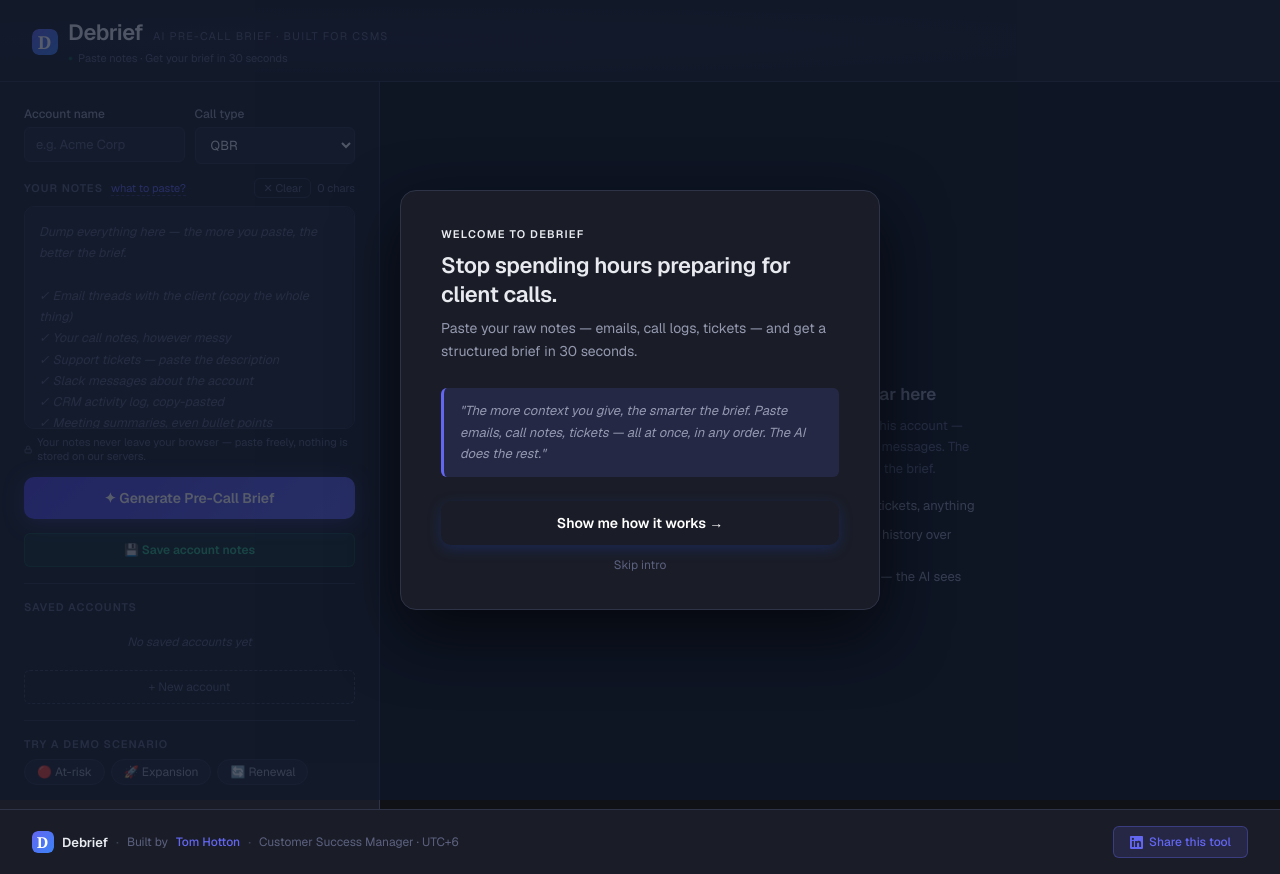
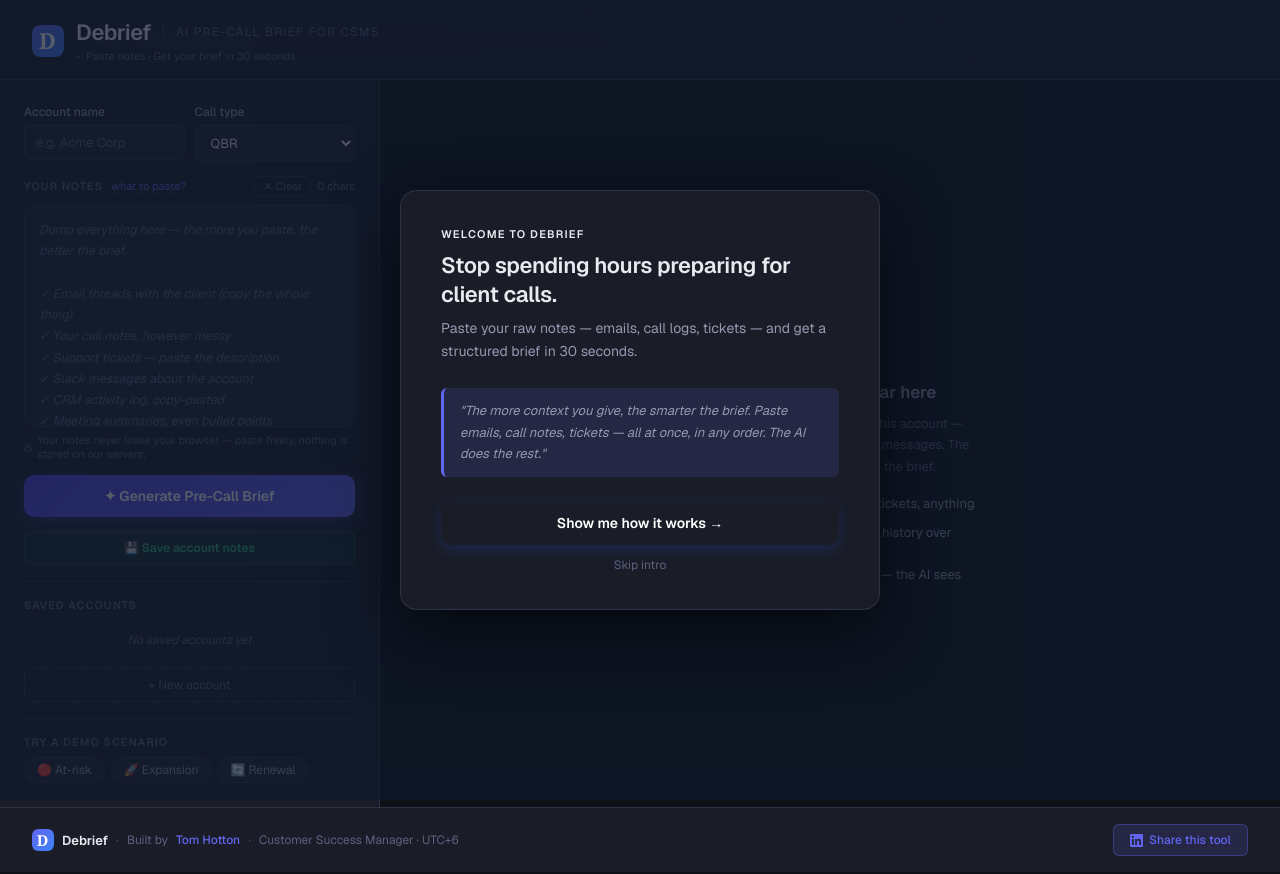
Before and after one commit to thomas2143/CallPrep, a plain HTML site: page index.html in a window 1280 px wide. Drawn offline with nearby package versions, Linux system fonts and the light colour scheme; a web font is replaced by a local one.

Commit message:
Update index.html

```diff
--- a/index.html
+++ b/index.html
@@ -389,20 +389,21 @@ textarea::placeholder{color:var(--text-3);font-style:italic;font-family:var(--fo
 
 <div class="header">
   <div class="header-inner">
-    <div style="display:flex;align-items:center;gap:10px;">
-      <svg width="26" height="26" viewBox="0 0 32 32" xmlns="http://www.w3.org/2000/svg" style="flex-shrink:0;border-radius:7px;">
+    <div style="display:flex;align-items:center;gap:12px;">
+      <svg width="32" height="32" viewBox="0 0 32 32" xmlns="http://www.w3.org/2000/svg" style="flex-shrink:0;border-radius:8px;">
         <defs><linearGradient id="dg" x1="0" y1="0" x2="1" y2="1"><stop offset="0" stop-color="#6366f1"/><stop offset="1" stop-color="#3b82f6"/></linearGradient></defs>
         <rect width="32" height="32" rx="8" fill="url(#dg)"/>
         <text x="7" y="24" font-family="Georgia,serif" font-size="22" font-weight="700" fill="white">D</text>
       </svg>
       <div>
-        <div style="display:flex;align-items:baseline;gap:10px;">
+        <div style="display:flex;align-items:center;gap:12px;">
           <div class="header-title">Debrief</div>
-          <div class="header-sub" style="margin:0;">AI pre-call brief · Built for CSMs</div>
+          <div style="width:1px;height:16px;background:var(--border-2);"></div>
+          <div class="header-sub" style="margin:0;font-size:12px;">AI pre-call brief for CSMs</div>
         </div>
-        <div class="header-badge" style="margin-top:5px;">
+        <div style="display:flex;align-items:center;gap:5px;margin-top:3px;">
           <span class="badge-dot"></span>
-          Paste notes · Get your brief in 30 seconds
+          <span style="font-size:11px;color:var(--text-3);font-family:var(--font-heading);">Paste notes · Get your brief in 30 seconds</span>
         </div>
       </div>
     </div>
```
